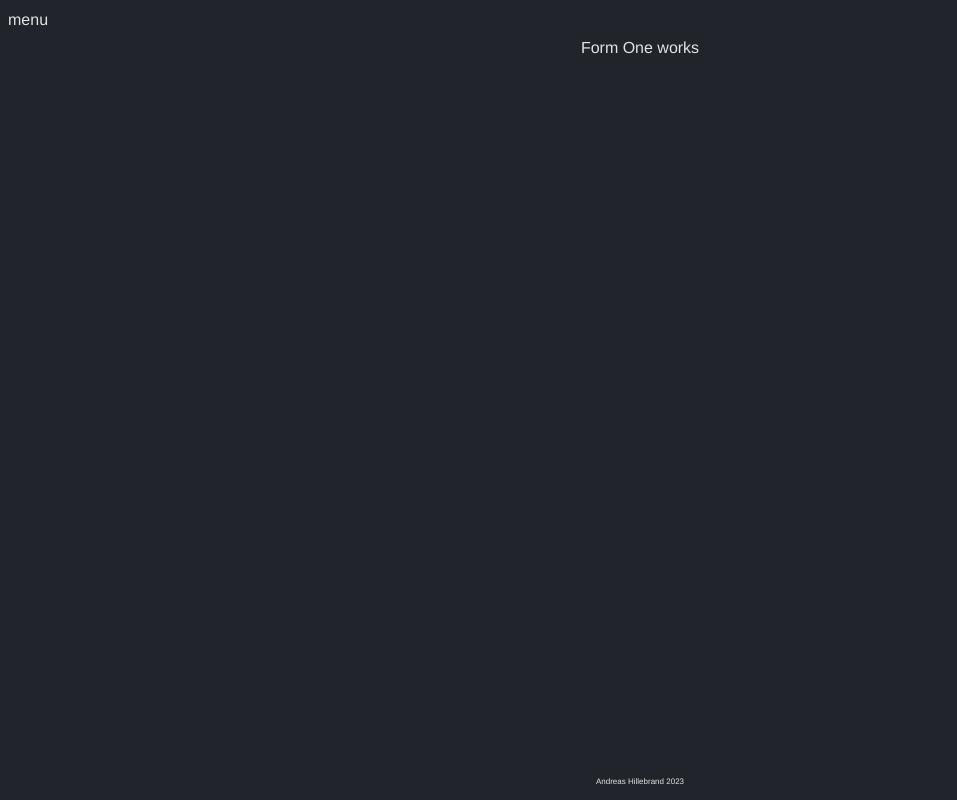
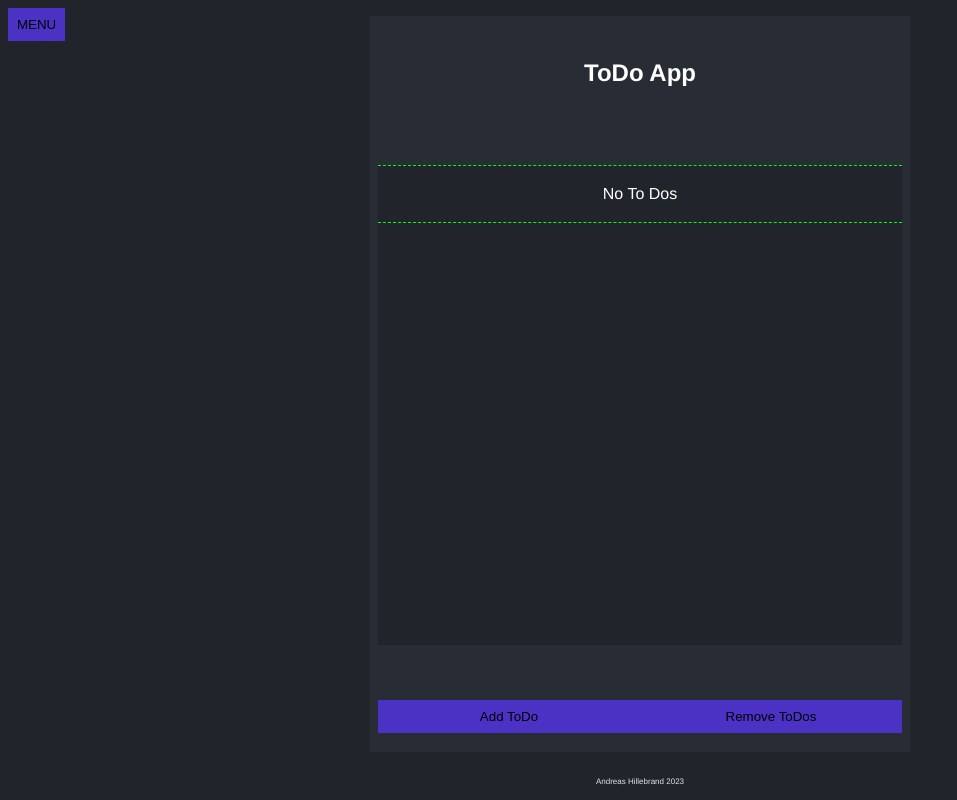
Before and after one commit to andreashillebrand/react2023, a React (Vite) app in the folder TODOapp/: page /todo-app in a window 1280 px wide. Shown: the whole page, without its empty margins (0-957 px from the left). Built offline with nearby package versions, Linux system fonts and the light colour scheme.

Commit message:
Add routing

```diff
--- a/TODOapp/index.html
+++ b/TODOapp/index.html
@@ -2,6 +2,7 @@
 <html lang="en">
   <head>
     <meta charset="UTF-8" />
+    <meta name="description" content="Some React Coding" />
     <link rel="icon" type="image/svg+xml" href="/vite.svg" />
     <meta name="viewport" content="width=device-width, initial-scale=1.0" />
     <title>Vite + React + TS</title>
--- a/TODOapp/package.json
+++ b/TODOapp/package.json
@@ -13,8 +13,12 @@
     "cypress": "npx cypress open"
   },
   "dependencies": {
+    "localforage": "^1.10.0",
+    "match-sorter": "^6.3.1",
     "react": "^18.2.0",
-    "react-dom": "^18.2.0"
+    "react-dom": "^18.2.0",
+    "react-router-dom": "^6.14.0",
+    "sort-by": "^1.2.0"
   },
   "devDependencies": {
     "@storybook/addon-essentials": "^7.0.20",
--- a/TODOapp/src/components/button/Button.tsx
+++ b/TODOapp/src/components/button/Button.tsx
@@ -11,7 +11,7 @@ interface ButtonProps {
 export default function Button(props: ButtonProps) {
     let text:string = "click me";
     let handleClick:VoidFunction = () => {
-        console.log("-> Button: clic in Button");
+        //console.log("-> Button: clic in Button");
     }
 
     if(props.click_fn && props.text){
@@ -20,8 +20,8 @@ export default function Button(props: ButtonProps) {
     }
 
     useEffect(() => {
-        console.log("-> Button: Button rendered");
-        console.log("-> Button props:", props);
+        //console.log("-> Button: Button rendered");
+        //console.log("-> Button props:", props);
     });
 
     return (
--- a/TODOapp/src/components/button/button.css
+++ b/TODOapp/src/components/button/button.css
@@ -10,3 +10,12 @@
 .btn:hover{
     filter: var(--hover-filter);
 }
+
+.app__menu .btn{
+    flex:none;
+    height:40px;
+    display:block;
+    position:absolute;
+    top:10px;
+    right: 10px;;
+  }
--- a/TODOapp/src/container/App/App.tsx
+++ b/TODOapp/src/container/App/App.tsx
@@ -1,20 +1,51 @@
+import { useEffect, useState } from "react";
+import { Outlet, Link, useLocation } from "react-router-dom";
+import Button from "../../components/button/Button";
+
 import './app.css';
-import ToDoApp from '../ToDoApp/ToDoApp'
-import FormOne from '../FormOne/FormOne'
+
 export default function App(){
 
-    const d = new Date();
+    const [navi, setNavi] = useState("hidden");
 
+    const location = useLocation();
+    const date = new Date();
+
+    const openMenu:VoidFunction = () => {
+        setNavi("open");
+    }
+
+    const closeMenu:VoidFunction = () => {
+        setNavi("hidden");
+    }
+
+    useEffect(() => {
+        closeMenu();
+    }, [location]);
 
     return (
-        <>
-        <header className="header">menu</header>
-        <main className="main">
+        <div className="app">
+            <header className="app__header">
+                <Button text={"MENU"} click_fn={openMenu} aria="open menu" />
 
-            <FormOne />
+                <nav className={`app__menu ${navi === 'open' ? 'app__menu--open' : ''}`}>
+                    <Button text={"MENU"} click_fn={closeMenu} aria="close menu" />
+                    <ul >
+                        <li>
+                        <Link to="/">Home</Link>
+                        <Link to="/todo-app">ToDo App</Link>
+                        <Link to="/form-one">Form One</Link>
+                        </li>
+                    </ul>
+                 </nav>
 
-        </main>
-        <footer className="footer">Andreas Hillebrand {d.getFullYear()} </footer>
-        </>
+            </header>
+            <main className="app__main">
+                <Outlet />
+            </main>
+
+            <footer className="app__footer">Andreas Hillebrand {date.getFullYear()} </footer>
+
+        </div>
     )
 }
--- a/TODOapp/src/container/App/app.css
+++ b/TODOapp/src/container/App/app.css
@@ -8,18 +8,40 @@
   min-height:320px;
 }
 
-.header{
+.app{
+  position:relative;
+}
+
+.app__header{
   position:fixed;
-
   padding:var(--space);
 }
 
-.main{
+.app__menu{
+  position:fixed;
+  top:0px;
+  left:0px;
+  width: 100vw;
+  height:100vh;
+  z-index: 10;
+  background-color: black;
+  display:none;
+
+}
+
+.app__menu--open{
+  display:flex;
+  flex-direction: column;
+  justify-content: space-around;
+  align-items: center;
+}
+
+.app__main{
     height: calc(100vh - 2rem);
     padding:var(--space-xl);
 }
 
-.footer{
+.app__footer{
     height:2rem;
     text-align: center;
     font-size: 8px;
--- a/TODOapp/src/container/FormOne/FormOne.tsx
+++ b/TODOapp/src/container/FormOne/FormOne.tsx
@@ -1,6 +1,6 @@
 import './form-one.css';
 
-export default function App(){
+export default function FormOne(){
 
     return (
         <section className="uic-form-one">Form One works</section>
--- /dev/null
+++ b/TODOapp/src/container/Home/Home.tsx
@@ -0,0 +1,15 @@
+
+import './home.css';
+
+export default function Home(){
+
+    return (
+        <section className="uic-form-one">
+            H I !
+
+
+
+        </section>
+
+    )
+}
--- a/TODOapp/src/main.tsx
+++ b/TODOapp/src/main.tsx
@@ -1,7 +1,26 @@
 import ReactDOM from 'react-dom/client'
+import { BrowserRouter, Routes, Route } from "react-router-dom";
 import App from './container/App/App.tsx'
 import './assets/settings.css'
 
+import Home from './container/Home/Home';
+import ToDoApp from './container/ToDoApp/ToDoApp';
+import FormOne from './container/FormOne/FormOne';
+
+export default function Main() {
+  return (
+    <BrowserRouter>
+      <Routes>
+        <Route path="/" element={<App />}>
+            <Route index element={<Home />} />
+            <Route path="todo-app" element={<ToDoApp />} />
+            <Route path="form-one" element={<FormOne />} />
+        </Route>
+      </Routes>
+    </BrowserRouter>
+  );
+}
+
 ReactDOM.createRoot(document.getElementById('root') as HTMLElement).render(
-  <App />
+  <Main />
 )
```
Also changed, not shown: TODOapp/src/components/linklist/linkList.tsx (added, +18 -0 lines), TODOapp/src/container/Home/home.css (added), 1 other file (tests, documents, lock files or other folders). Lines whose indentation alone changed are shown as unchanged.
